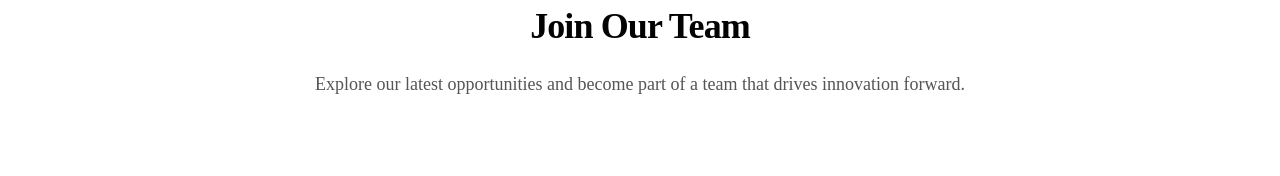
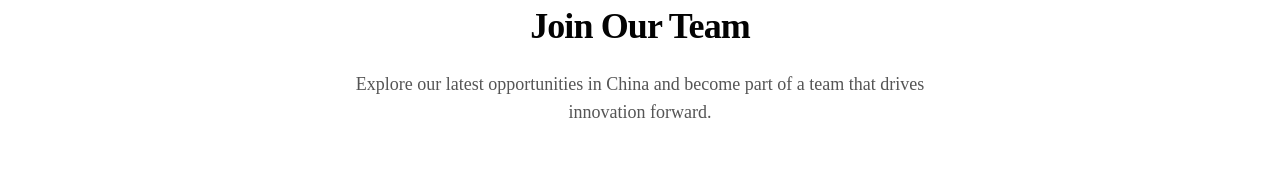
Before and after one commit to AH2022audi/AH_Project2026, a Next.js app: page / in a window 1280 px wide. Shown: the part 227-403 px from the top of the page. Built offline with nearby package versions, Linux system fonts and the light colour scheme; no server answers; the database is empty.

Commit message:
feat: update paragraph text and font-family
Modify paragraph content and change font-family to inherit.

Co-authored-by: AH <98365372+AH2022audi@users.noreply.github.com>

```diff
--- a/app/page.tsx
+++ b/app/page.tsx
@@ -30,8 +30,8 @@ export default async function HomePage() {
               <h1 className="text-3xl md:text-4xl font-bold text-foreground tracking-tight text-balance">
                 Join Our Team
               </h1>
-              <p className="text-lg text-muted-foreground max-w-2xl text-pretty">
-                Explore our latest opportunities and become part of a team that drives innovation forward.
+              <p className="text-lg text-muted-foreground max-w-2xl text-pretty" style={{ fontFamily: 'inherit' }}>
+                Explore our latest opportunities in China and become part of a team that drives innovation forward.
               </p>
             </div>
           </div>
```
